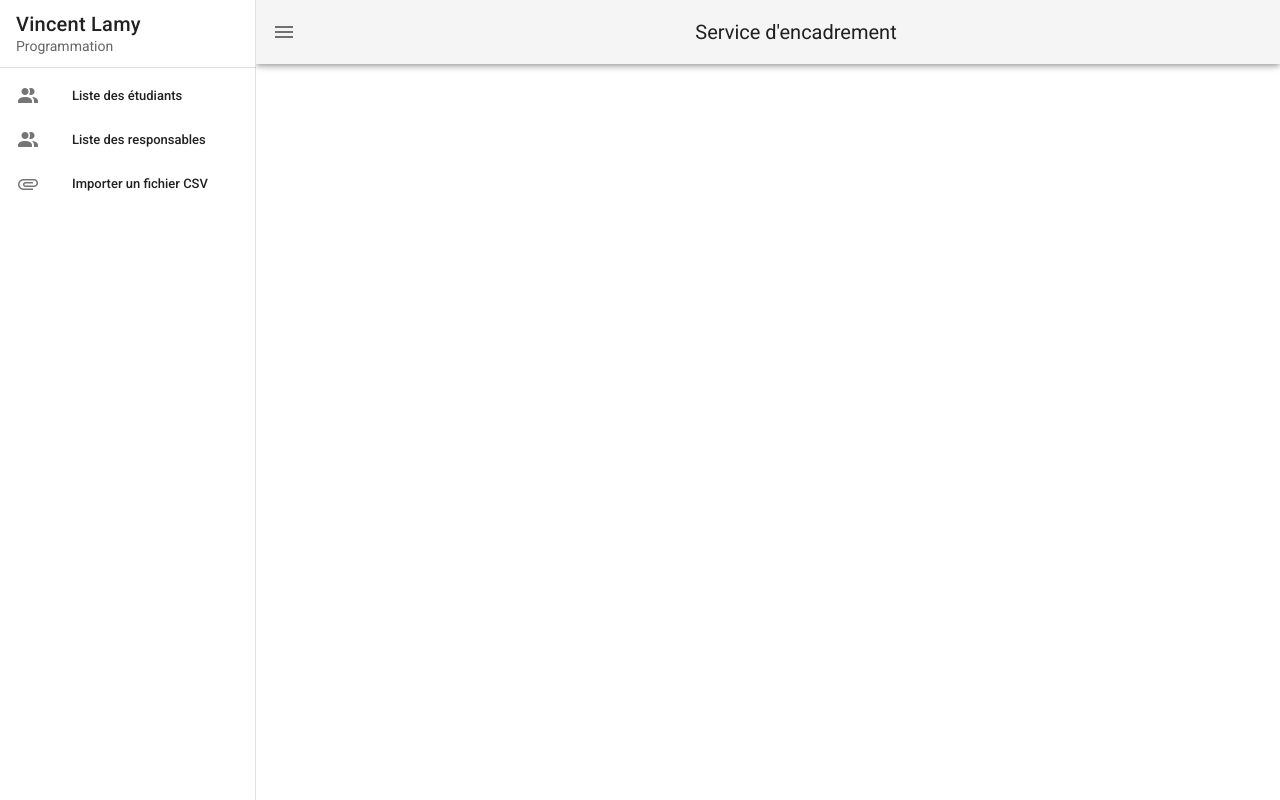
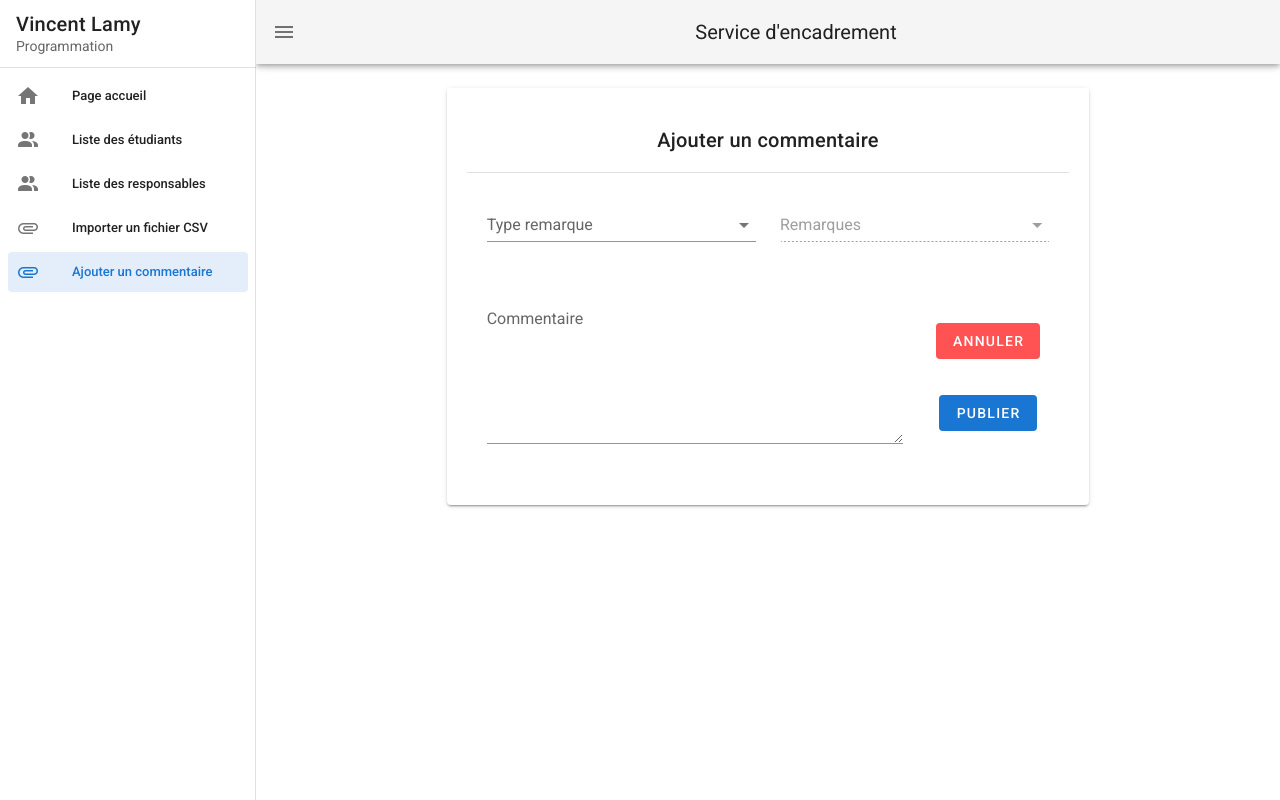
Before and after one commit to VincentLamy/service_encadrement, a Vue app in the folder client/: page /comments in a window 1280 px wide. Built offline with nearby package versions, Linux system fonts and the light colour scheme.

Commit message:
Commentaire debuter

```diff
--- a/client/src/App.vue
+++ b/client/src/App.vue
@@ -32,7 +32,7 @@
     </v-app-bar>
 
     <v-main>
-      <!--  -->
+      <router-view> </router-view>
     </v-main>
   </v-app>
 </template>
@@ -42,9 +42,11 @@
     data: () => ({
       drawer: null,
       items: [
+        { text: 'Page accueil', icon: 'mdi-home', link: "/" },
         { text: 'Liste des étudiants',     icon: 'mdi-account-multiple', link: "/student_list" },
         { text: 'Liste des responsables',  icon: 'mdi-account-multiple', link: "/user_list" },
         { text: 'Importer un fichier CSV', icon: 'mdi-attachment', link: "/csv_import" },
+        { text: 'Ajouter un commentaire', icon: 'mdi-attachment', link: "/comments" },
       ],
       responsable: [
         { name: "Vincent Lamy", programme: "Programmation"} // TODO Modifier pour aller chercher les données dans la BD
--- a/client/src/router/index.js
+++ b/client/src/router/index.js
@@ -2,6 +2,7 @@ import Vue from 'vue'
 import VueRouter from 'vue-router'
 import HomeView from '../views/HomeView.vue'
 import CSVImportView from '../views/CSVImportView.vue'
+import CommentsView from '../views/CommentsView.vue'
 
 Vue.use(VueRouter)
 
@@ -15,6 +16,11 @@ const routes = [
     path: '/csv_import',
     name: 'csv-import',
     component: CSVImportView
+  },
+  {
+    path: '/comments',
+    name: 'comments',
+    component: CommentsView
   },
   {
     path: '/about',
--- a/client/src/views/CSVImportView.vue
+++ b/client/src/views/CSVImportView.vue
@@ -1,9 +1,12 @@
 <template>
-
+    <hello-world />
 </template>
 
 <script>
-import API from '../api';
+
+export default {
+    name: 'CSVImport',
+}
 
 
 </script>
--- /dev/null
+++ b/client/src/views/CommentsView.vue
@@ -0,0 +1,52 @@
+<template>
+
+  <v-container>
+    <v-col sm="8" class="mx-auto">
+      <v-card class="pa-5">
+        <v-card-title class="justify-center"> Ajouter un commentaire </v-card-title>
+
+        <v-divider></v-divider>
+
+        <v-form ref="comments" @submit.prevent="submitComments" class="pa-5" enctype="multipart/form-data">
+
+          <v-row>
+
+            <v-col class="d-flex" sm="6">
+              <v-select :items="type" label="Type remarque"></v-select>
+            </v-col>
+
+            <v-col class="d-flex" sm="6">
+              <v-select :items="remarque" label="Remarques" disabled></v-select>
+            </v-col>
+
+          </v-row>
+
+          <v-row>
+            <v-col sm="9">
+              <v-textarea label="Commentaire"></v-textarea>
+            </v-col>
+
+            <v-col sm="3" align="center">
+              <v-btn type="submit" class="my-9" color="error" depressed>Annuler</v-btn>
+              <v-btn type="submit" color="primary" depressed> Publier</v-btn>
+            </v-col>
+
+          </v-row>
+
+
+        </v-form>
+      </v-card>
+    </v-col>
+  </v-container>
+
+
+</template>
+
+<script>
+  export default {
+    data: () => ({
+      type: ['Remarques', 'Chance de réussite', 'Progression'], // Prendre info de la BD
+      remarque: ['01 - Arrive souvent en retard', '02 - Dort en classe', 'AUTN'], // Prendre info de la BD
+    }),
+  }
+</script>
```
